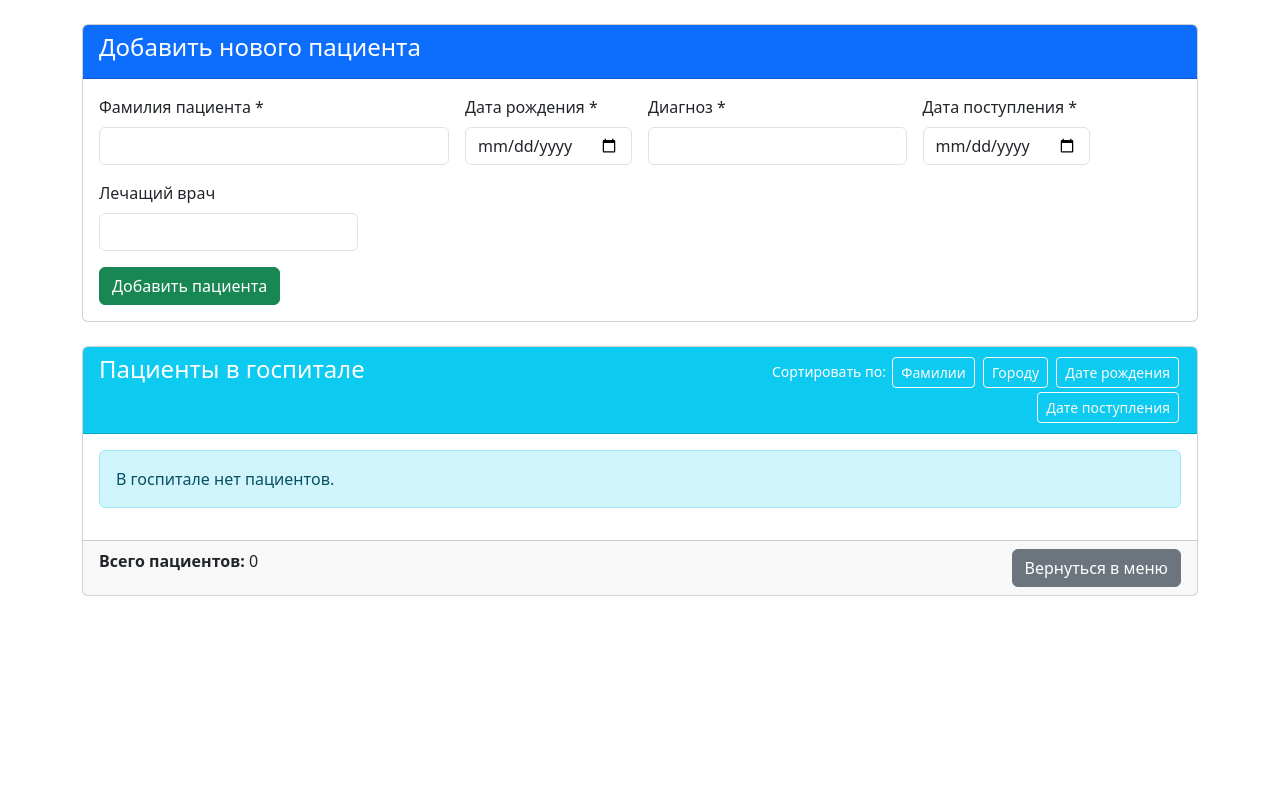
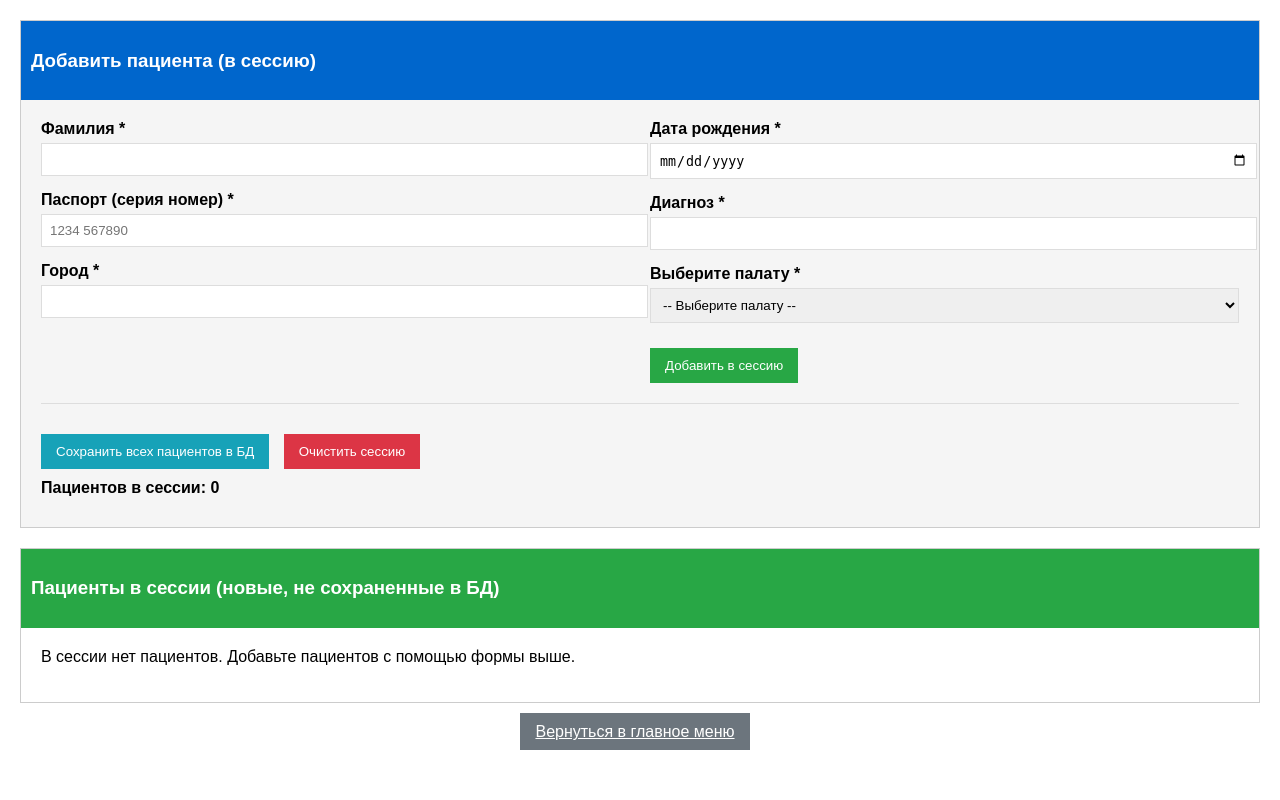
Before and after one commit to Bolren/kursovaya_bd, a Flask app: template blueprints/patients/templates/patients_list.html in a window 1280 px wide. Run offline with Flask 3, Linux system fonts and the light colour scheme; the template is opened without the code that fills it, so the values that code supplies are empty.

Commit message:
70%, almost done pre-business

```diff
--- /dev/null
+++ b/blueprints/patients/sql/add_medical_history.sql
@@ -0,0 +1,2 @@
+INSERT INTO medical_history (patient_id, diagnosis, receipt_date)
+VALUES (:patient_id, :diagnosis, :receipt_date)
--- a/blueprints/patients/templates/patients_list.html
+++ b/blueprints/patients/templates/patients_list.html
@@ -3,111 +3,251 @@
 <head>
     <meta charset="UTF-8">
     <title>Управление пациентами</title>
-    <link href="https://cdn.jsdelivr.net/npm/bootstrap@5.3.8/dist/css/bootstrap.min.css"
-          rel="stylesheet"
-          crossorigin="anonymous">
     <style>
-        .patient-list {
-            max-height: 500px;
-            overflow-y: auto;
+        body {
+            font-family: Arial, sans-serif;
+            margin: 20px;
         }
-        .sort-buttons .btn {
-            margin: 2px;
+        .container {
+            width: 100%;
+        }
+        .form-section, .patients-section {
+            border: 1px solid #ccc;
+            padding: 20px;
+            margin-bottom: 20px;
+        }
+        .form-section {
+            background-color: #f5f5f5;
+        }
+        .patients-section {
+            background-color: #fff;
+        }
+        .section-header {
+            background-color: #0066cc;
+            color: white;
+            padding: 10px;
+            margin: -20px -20px 20px -20px;
+        }
+        table {
+            width: 100%;
+            border-collapse: collapse;
+            margin-top: 10px;
+        }
+        th, td {
+            border: 1px solid #ddd;
+            padding: 8px;
+            text-align: left;
+        }
+        th {
+            background-color: #f2f2f2;
+        }
+        .form-group {
+            margin-bottom: 15px;
+        }
+        .form-group label {
+            display: block;
+            margin-bottom: 5px;
+            font-weight: bold;
+        }
+        .form-group input, .form-group select {
+            width: 100%;
+            padding: 8px;
+            border: 1px solid #ddd;
+        }
+        .button {
+            padding: 10px 15px;
+            border: none;
+            cursor: pointer;
+            margin-right: 10px;
+            margin-top: 10px;
+        }
+        .button-add {
+            background-color: #28a745;
+            color: white;
+        }
+        .button-save {
+            background-color: #17a2b8;
+            color: white;
+        }
+        .button-clear {
+            background-color: #dc3545;
+            color: white;
+        }
+        .button-remove {
+            background-color: #6c757d;
+            color: white;
+        }
+        .button-back {
+            background-color: #6c757d;
+            color: white;
+        }
+        .patients-count {
+            margin: 10px 0;
+            font-weight: bold;
+        }
+        .message {
+            padding: 10px;
+            margin: 10px 0;
+            border-radius: 4px;
+        }
+        .message-success {
+            background-color: #d4edda;
+            color: #155724;
+            border: 1px solid #c3e6cb;
+        }
+        .message-error {
+            background-color: #f8d7da;
+            color: #721c24;
+            border: 1px solid #f5c6cb;
+        }
+        .ward-option {
+            padding: 5px 0;
         }
     </style>
 </head>
 <body>
-<div class="container mt-4">
-    <!-- Верхняя панель: Добавление пациента -->
-    <div class="card mb-4">
-        <div class="card-header bg-primary text-white">
-            <h4>Добавить нового пациента</h4>
+<div class="container">
+    <!-- Сообщения -->
+    {% if save_message %}
+    <div class="message message-success">
+        {{ save_message }}
+    </div>
+    {% endif %}
+
+    <!-- Верхняя панель: Добавление пациента в сессию -->
+    <div class="form-section">
+        <div class="section-header">
+            <h3>Добавить пациента (в сессию)</h3>
         </div>
-        <div class="card-body">
-            <form method="POST" action="{{ url_for('bp_patients.patients_menu') }}">
-                <div class="row g-3">
-                    <div class="col-md-4">
-                        <label for="surname" class="form-label">Фамилия пациента *</label>
-                        <input type="text" class="form-control" id="surname" name="surname" required>
+
+        <form method="POST" action="{{ url_for('bp_patients.patients_menu') }}">
+            <div style="display: flex; gap: 20px;">
+                <div style="flex: 1;">
+                    <div class="form-group">
+                        <label for="surname">Фамилия *</label>
+                        <input type="text" id="surname" name="surname" required>
                     </div>
-                    <div class="col-md-2">
-                        <label for="birthday" class="form-label">Дата рождения *</label>
-                        <input type="date" class="form-control" id="birthday" name="birthday" required>
+
+                    <div class="form-group">
+                        <label for="passport">Паспорт (серия номер) *</label>
+                        <input type="text" id="passport" name="passport" placeholder="1234 567890" required>
                     </div>
-                    <div class="col-md-3">
-                        <label for="diagnosis" class="form-label">Диагноз *</label>
-                        <input type="text" class="form-control" id="diagnosis" name="diagnosis" required>
-                    </div>
-                    <div class="col-md-2">
-                        <label for="receipt_date" class="form-label">Дата поступления *</label>
-                        <input type="date" class="form-control" id="receipt_date" name="receipt_date" required>
-                    </div>
-                    <div class="col-md-3">
-                        <label for="doctor" class="form-label">Лечащий врач</label>
-                        <input type="text" class="form-control" id="doctor" name="doctor">
+
+                    <div class="form-group">
+                        <label for="address">Город *</label>
+                        <input type="text" id="address" name="address" required>
                     </div>
                 </div>
-                <div class="mt-3">
-                    <button type="submit" class="btn btn-success">Добавить пациента</button>
+
+                <div style="flex: 1;">
+                    <div class="form-group">
+                        <label for="birthday">Дата рождения *</label>
+                        <input type="date" id="birthday" name="birthday" required>
+                    </div>
+
+                    <div class="form-group">
+                        <label for="diagnosis">Диагноз *</label>
+                        <input type="text" id="diagnosis" name="diagnosis" required>
+                    </div>
+
+                    <div class="form-group">
+                        <label for="ward_id">Выберите палату *</label>
+                        <select id="ward_id" name="ward_id" required>
+                            <option value="">-- Выберите палату --</option>
+                            {% if available_wards %}
+                                {% for ward in available_wards %}
+                                    <option value="{{ ward.ward_id }}">
+                                        {{ ward.ward_info }} ({{ ward.occupied }}/{{ ward.seats_num }} занято)
+                                    </option>
+                                {% endfor %}
+                            {% else %}
+                                <option value="" disabled>Нет свободных палат</option>
+                            {% endif %}
+                        </select>
+                    </div>
+
+                    <button type="submit" name="add_patient" class="button button-add"
+                            {% if not available_wards %}disabled{% endif %}>
+                        Добавить в сессию
+                    </button>
                 </div>
+            </div>
+        </form>
+
+        <div style="margin-top: 20px; padding-top: 20px; border-top: 1px solid #ddd;">
+            <form method="POST" action="{{ url_for('bp_patients.patients_menu') }}" style="display: inline;">
+                <button type="submit" name="save_all" class="button button-save"
+                        {% if not session_patients %}disabled{% endif %}>
+                    Сохранить всех пациентов в БД
+                </button>
             </form>
+
+            <form method="POST" action="{{ url_for('bp_patients.patients_menu') }}" style="display: inline;">
+                <button type="submit" name="clear_session" class="button button-clear"
+                        {% if not session_patients %}disabled{% endif %}>
+                    Очистить сессию
+                </button>
+            </form>
+        </div>
+
+        <div class="patients-count">
+            Пациентов в сессии: {{ session_patients|length }}
         </div>
     </div>
 
-    <!-- Нижняя панель: Список пациентов -->
-    <div class="card">
-        <div class="card-header bg-info text-white">
-            <div class="row">
-                <div class="col-md-6">
-                    <h4>Пациенты в госпитале</h4>
-                </div>
-                <div class="col-md-6 text-end sort-buttons">
-                    <small>Сортировать по:</small>
-                    <a href="{{ url_for('bp_patients.patients_menu', sort_by='surname') }}"
-                       class="btn btn-outline-light btn-sm {% if sort_by == 'surname' %}active{% endif %}">
-                        Фамилии
-                    </a>
-                    <a href="{{ url_for('bp_patients.patients_menu', sort_by='address') }}"
-                       class="btn btn-outline-light btn-sm {% if sort_by == 'address' %}active{% endif %}">
-                        Городу
-                    </a>
-                    <a href="{{ url_for('bp_patients.patients_menu', sort_by='birthday') }}"
-                       class="btn btn-outline-light btn-sm {% if sort_by == 'birthday' %}active{% endif %}">
-                        Дате рождения
-                    </a>
-                    <a href="{{ url_for('bp_patients.patients_menu', sort_by='receipt_date') }}"
-                       class="btn btn-outline-light btn-sm {% if sort_by == 'receipt_date' %}active{% endif %}">
-                        Дате поступления
-                    </a>
-                </div>
-            </div>
+    <!-- Средняя панель: Пациенты в сессии -->
+    <div class="patients-section">
+        <div class="section-header" style="background-color: #28a745;">
+            <h3>Пациенты в сессии (новые, не сохраненные в БД)</h3>
         </div>
-        <div class="card-body patient-list">
-            {% import 'patients_utils.html' as utils %}
 
-            {% if patients %}
-                {% for patient in patients %}
-                    {{ utils.render_patient(patient, show_discharge=True) }}
+        {% if session_patients %}
+        <table>
+            <thead>
+                <tr>
+                    <th>№</th>
+                    <th>Фамилия</th>
+                    <th>Паспорт</th>
+                    <th>Город</th>
+                    <th>Дата рождения</th>
+                    <th>Диагноз</th>
+                    <th>Палата</th>
+                    <th>Действия</th>
+                </tr>
+            </thead>
+            <tbody>
+                {% for patient in session_patients %}
+                <tr>
+                    <td>{{ patient.session_id }}</td>
+                    <td>{{ patient.surname }}</td>
+                    <td>{{ patient.passport }}</td>
+                    <td>{{ patient.address }}</td>
+                    <td>{{ patient.birthday }}</td>
+                    <td>{{ patient.diagnosis }}</td>
+                    <td>{{ patient.ward_info }}</td>
+                    <td>
+                        <form method="POST" action="{{ url_for('bp_patients.remove_from_session') }}"
+                              style="display: inline;">
+                            <input type="hidden" name="session_id" value="{{ patient.session_id }}">
+                            <button type="submit" class="button button-remove">
+                                Удалить
+                            </button>
+                        </form>
+                    </td>
+                </tr>
                 {% endfor %}
-            {% else %}
-                <div class="alert alert-info">
-                    В госпитале нет пациентов.
-                </div>
-            {% endif %}
-        </div>
-        <div class="card-footer">
-            <div class="row">
-                <div class="col-md-6">
-                    <strong>Всего пациентов:</strong> {{ patients|length }}
-                </div>
-                <div class="col-md-6 text-end">
-                    <a href="{{ url_for('main_menu') }}" class="btn btn-secondary">Вернуться в меню</a>
-                </div>
-            </div>
-        </div>
+            </tbody>
+        </table>
+        {% else %}
+        <p>В сессии нет пациентов. Добавьте пациентов с помощью формы выше.</p>
+        {% endif %}
+    </div>
+
+    <div style="text-align: center; margin-top: 20px;">
+        <a href="{{ url_for('main_menu') }}" class="button button-back">
+            Вернуться в главное меню
+        </a>
     </div>
 </div>
-
-<script src="https://cdn.jsdelivr.net/npm/bootstrap@5.3.8/dist/js/bootstrap.bundle.min.js"></script>
 </body>
 </html>
--- a/blueprints/patients/templates/patients_utils.html
+++ b/blueprints/patients/templates/patients_utils.html
@@ -21,7 +21,7 @@
 
   {% if show_discharge %}
   <div class="mt-2">
-    <form action="{{ url_for('bp_patients.discharge_patient_route') }}" method="POST"
+    <form action="{{ url_for('bp_patients.discharge_patient') }}" method="POST"
           onsubmit="return confirm('Вы уверены, что хотите выписать этого пациента?')">
       <input type="hidden" name="patient_id" value="{{ patient['patient_id'] }}">
       <button type="submit" class="btn btn-danger btn-sm">Выписать</button>
```
Also changed, not shown: blueprints/patients/model_patients.py (+52 -64 lines), blueprints/patients/patients_main.py (+81 -22 lines), blueprints/patients/sql/available_wards.sql (added, +17 -0 lines).
